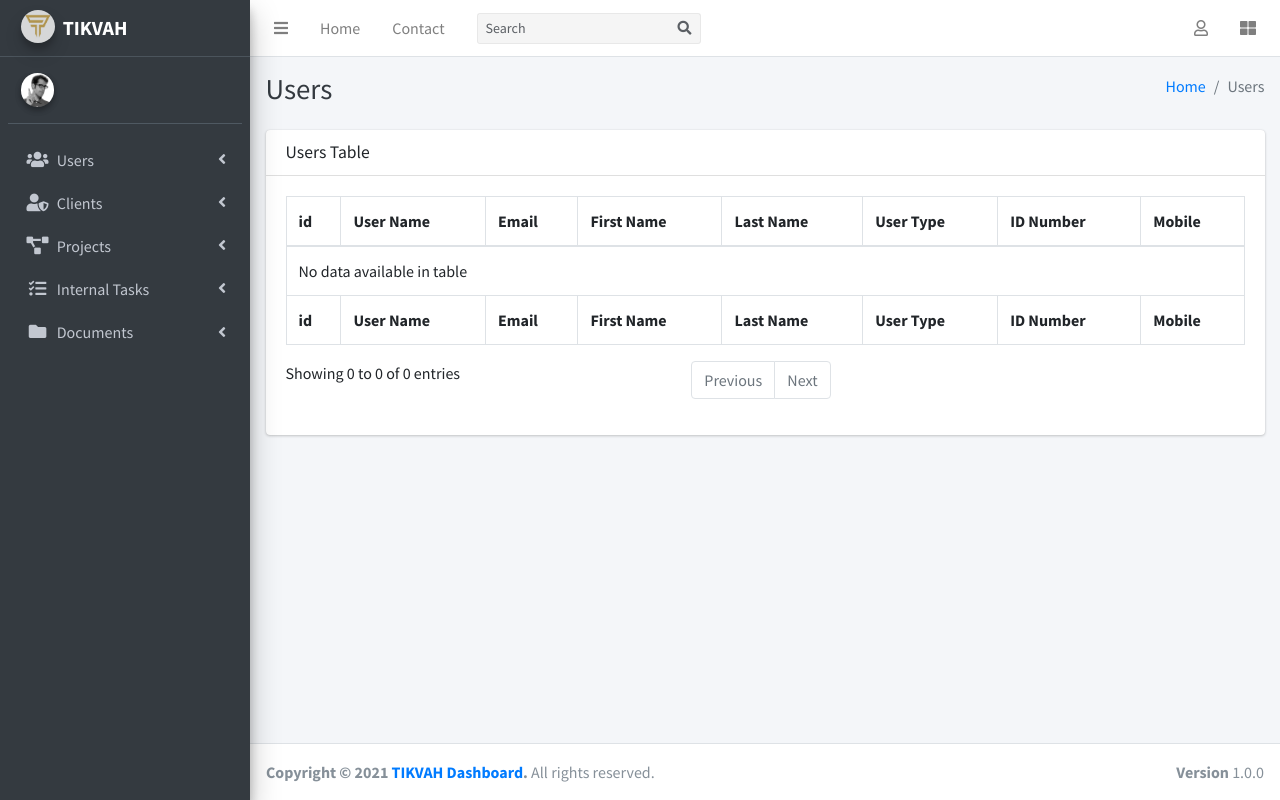
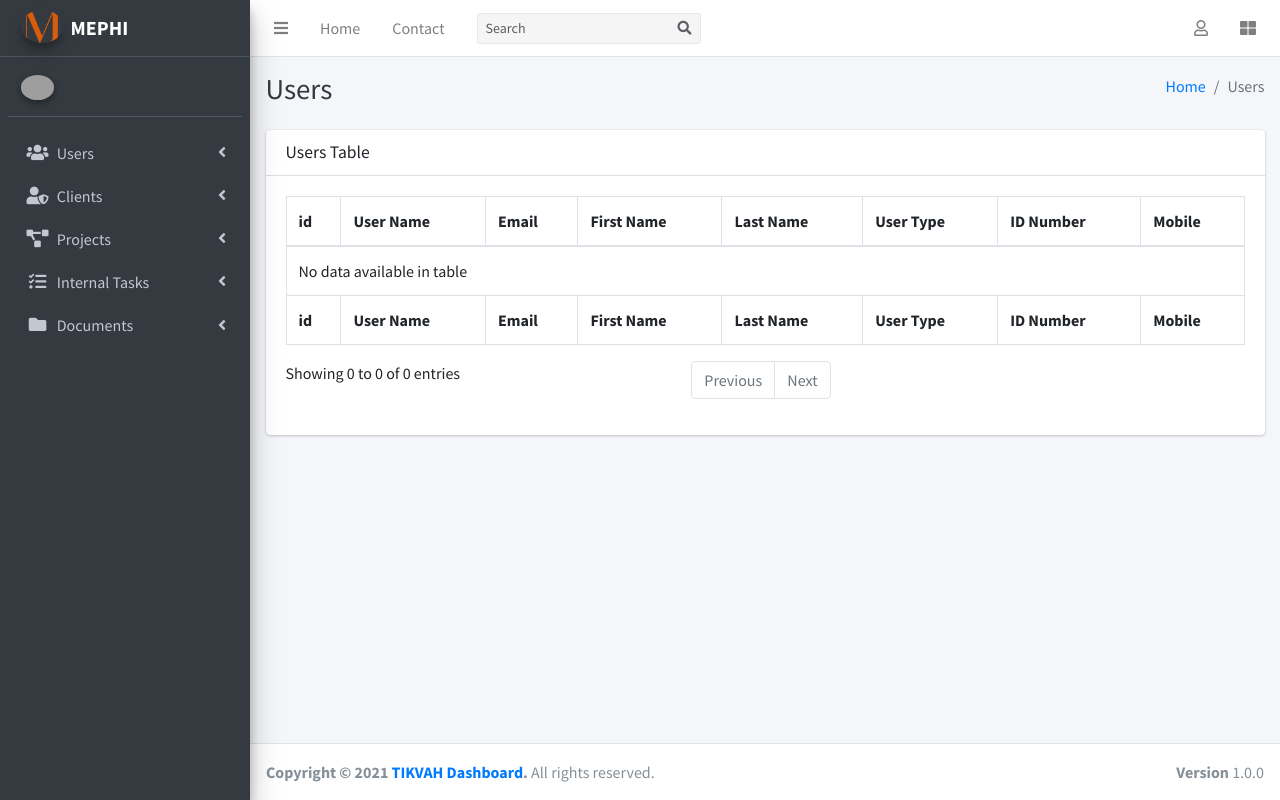
Before and after one commit to kevincliffo/patient-mgt, a CodeIgniter app: page /appointment/index.php/users/index in a window 1280 px wide. Run offline with CodeIgniter, Linux system fonts and the light colour scheme; data that the repository does not hold is empty; some libraries are stand-ins or nearby versions; grey boxes are pictures that could not be loaded.

Commit message:
added user placeholder image

```diff
--- a/application/controllers/Home.php
+++ b/application/controllers/Home.php
@@ -146,6 +146,7 @@ class Home extends CI_Controller {
                 $this->session->set_userdata('userName', $ret['UserName']);
                 $this->session->set_userdata('email', $ret['Email']);
                 $this->session->set_userdata('userType', $ret['UserType']);
+                $this->session->set_userdata('profileImage', $ret['ProfileImage']);
                 $this->session->set_userdata('loggedIn', TRUE);
                 $this->session->set_userdata('showViewMenu', FALSE);
                 redirect('dashboard');
--- a/application/views/includes/header.php
+++ b/application/views/includes/header.php
@@ -3,8 +3,8 @@
     <head>
         <meta charset="utf-8">
         <meta http-equiv="X-UA-Compatible" content="IE=edge">
-        <title>TIKVAH | Dashboard</title>
-        <link rel="icon" type="image/png" href="<?php echo base_url();?>assets/images/favicon.svg">
+        <title>MEPHI | Dashboard</title>
+        <link rel="icon" type="image/png" href="<?php echo base_url();?>assets/images/favicon.png">
         <!-- Tell the browser to be responsive to screen width -->
         <meta name="viewport" content="width=device-width, initial-scale=1">
         <!-- Font Awesome -->
@@ -161,19 +161,19 @@
         <aside class="main-sidebar sidebar-dark-primary elevation-4">
             <!-- Brand Logo -->
             <a href="dashboard" class="brand-link">
-                <img src="<?php echo base_url(); ?>assets/images/logo.jpeg" alt="AdminLTE Logo" class="brand-image img-circle elevation-3"
+                <img src="<?php echo base_url(); ?>assets/images/favicon.png" alt="AdminLTE Logo" class="brand-image img-circle elevation-3"
                     style="opacity: .8">
-                <span class="brand-text font-weight-bold">TIKVAH</span>
+                <span class="brand-text font-weight-bold">MEPHI</span>
             </a>
             <!-- Sidebar -->
             <div class="sidebar">
                 <!-- Sidebar user panel (optional) -->
                 <div class="user-panel mt-3 pb-3 mb-3 d-flex">
                     <div class="image">
-                        <img src="<?php echo base_url(); ?>assets/dist/img/user2-160x160.jpg" class="img-circle elevation-2" alt="User Image">
+                        <img src="<?php echo base_url(); ?>user-images/<?php echo $this->session->userdata('profileImage');?>" class="img-circle elevation-2" alt="User Image">
                     </div>
                     <div class="info">
-                        <a href="#" class="d-block"><?php echo $this->session->userdata('name');?></a>
+                        <a href="#" class="d-block"><?php echo $this->session->userdata('userName');?></a>
                     </div>
                 </div>
                 <!-- Sidebar Menu -->
```
Also changed, not shown: application/models/model_users.php (+25 -14 lines), user-images/user-placeholder.png (added), user-images/user.jpg (added).
